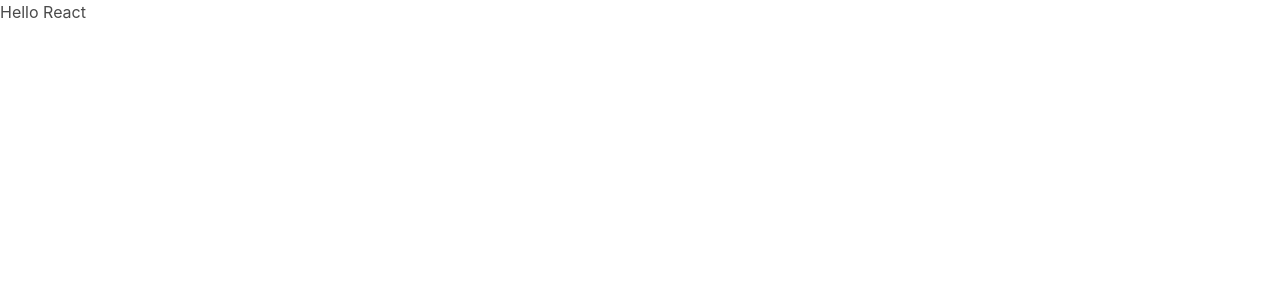
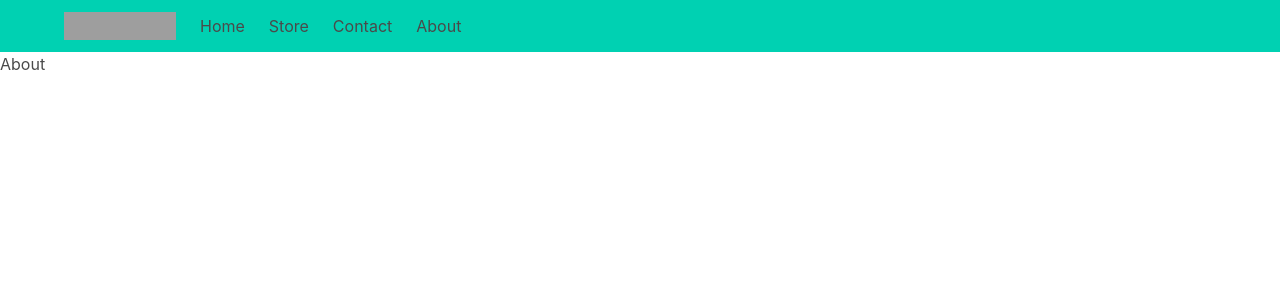
Before and after one commit to LuisHernandezCoding/Shopping-Cart-React, a React (Create React App) app: page /about in a window 1280 px wide. Shown: the top 300 px of the page. Built offline with nearby package versions, Linux system fonts and the light colour scheme; grey boxes are pictures that could not be loaded.

Commit message:
Added Routing with react dom router

```diff
--- a/package.json
+++ b/package.json
@@ -8,6 +8,7 @@
     "@testing-library/user-event": "^13.5.0",
     "react": "^18.2.0",
     "react-dom": "^18.2.0",
+    "react-router-dom": "^6.8.0",
     "react-scripts": "5.0.1",
     "web-vitals": "^2.1.4"
   },
--- /dev/null
+++ b/src/RouteSwitch.js
@@ -0,0 +1,20 @@
+import { BrowserRouter, Routes, Route } from 'react-router-dom';
+import App from './pages/App';
+import Store from './pages/Store';
+import Contact from './pages/Contact';
+import About from './pages/About';
+import Navbar from './helper/Navbar';
+
+const RouteSwitch = () => (
+  <BrowserRouter>
+    <Navbar active="home" />
+    <Routes>
+      <Route path="/" element={<App />} />
+      <Route path="/store" element={<Store />} />
+      <Route path="/contact" element={<Contact />} />
+      <Route path="/about" element={<About />} />
+    </Routes>
+  </BrowserRouter>
+);
+
+export default RouteSwitch;
--- /dev/null
+++ b/src/helper/Navbar.js
@@ -0,0 +1,34 @@
+const Navbar = (active) => (
+  <nav className="navbar has-background-primary">
+    <div className="container">
+      <div className="navbar-brand">
+        <a className="navbar-item" href="/">
+          <img src="https://bulma.io/images/bulma-logo-white.png" alt="Bulma: a modern CSS framework based on Flexbox" width="112" height="28" />
+        </a>
+        <div className="navbar-burger burger" data-target="navbarExampleTransparentExample">
+          <span />
+          <span />
+          <span />
+        </div>
+      </div>
+      <div id="navbarExampleTransparentExample" className="navbar-menu">
+        <div className="navbar-start">
+          <a className={active === 'home' ? 'navbar-item is-active' : 'navbar-item'} href="/">
+            Home
+          </a>
+          <a className="navbar-item" href="/store">
+            Store
+          </a>
+          <a className="navbar-item" href="/contact">
+            Contact
+          </a>
+          <a className="navbar-item" href="/about">
+            About
+          </a>
+        </div>
+      </div>
+    </div>
+  </nav>
+);
+
+export default Navbar;
--- a/src/index.js
+++ b/src/index.js
@@ -1,11 +1,11 @@
 import React from 'react';
 import ReactDOM from 'react-dom/client';
 import './index.css';
-import App from './App';
+import RouteSwitch from './RouteSwitch';
 
 const root = ReactDOM.createRoot(document.getElementById('root'));
 root.render(
   <React.StrictMode>
-    <App />
+    <RouteSwitch />
   </React.StrictMode>,
 );
--- /dev/null
+++ b/src/pages/About.js
@@ -0,0 +1,7 @@
+const About = () => (
+  <div>
+    <h1>About</h1>
+  </div>
+);
+
+export default About;
--- /dev/null
+++ b/src/pages/Contact.js
@@ -0,0 +1,7 @@
+const Contact = () => (
+  <div>
+    <h1>Contact</h1>
+  </div>
+);
+
+export default Contact;
--- /dev/null
+++ b/src/pages/Store.js
@@ -0,0 +1,7 @@
+const Store = () => (
+  <div>
+    <h1>Store</h1>
+  </div>
+);
+
+export default Store;
```
Also changed, not shown: src/pages/App.css (renamed from src/App.css), src/pages/App.js (renamed from src/App.js), 2 other files (tests, documents, lock files or other folders).
